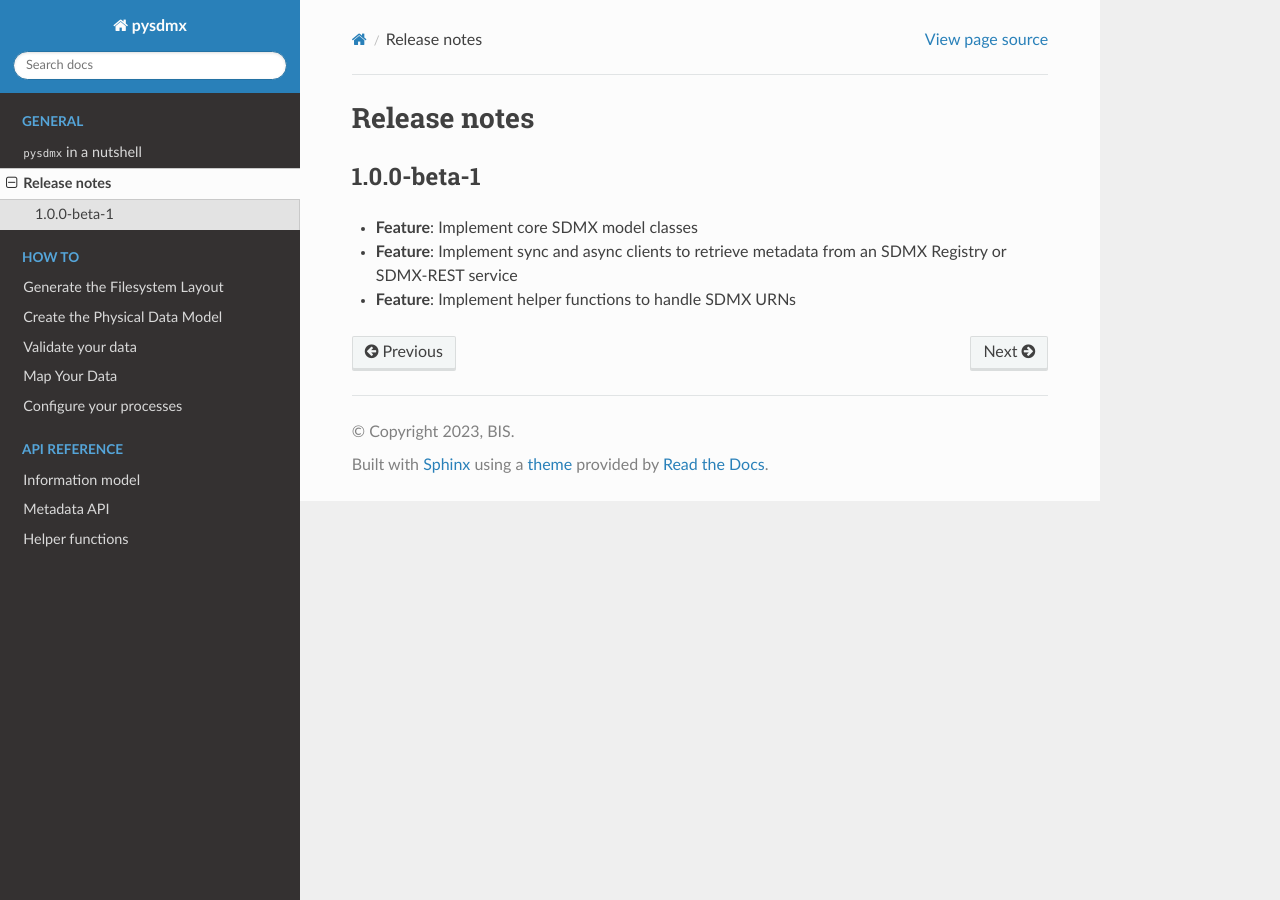
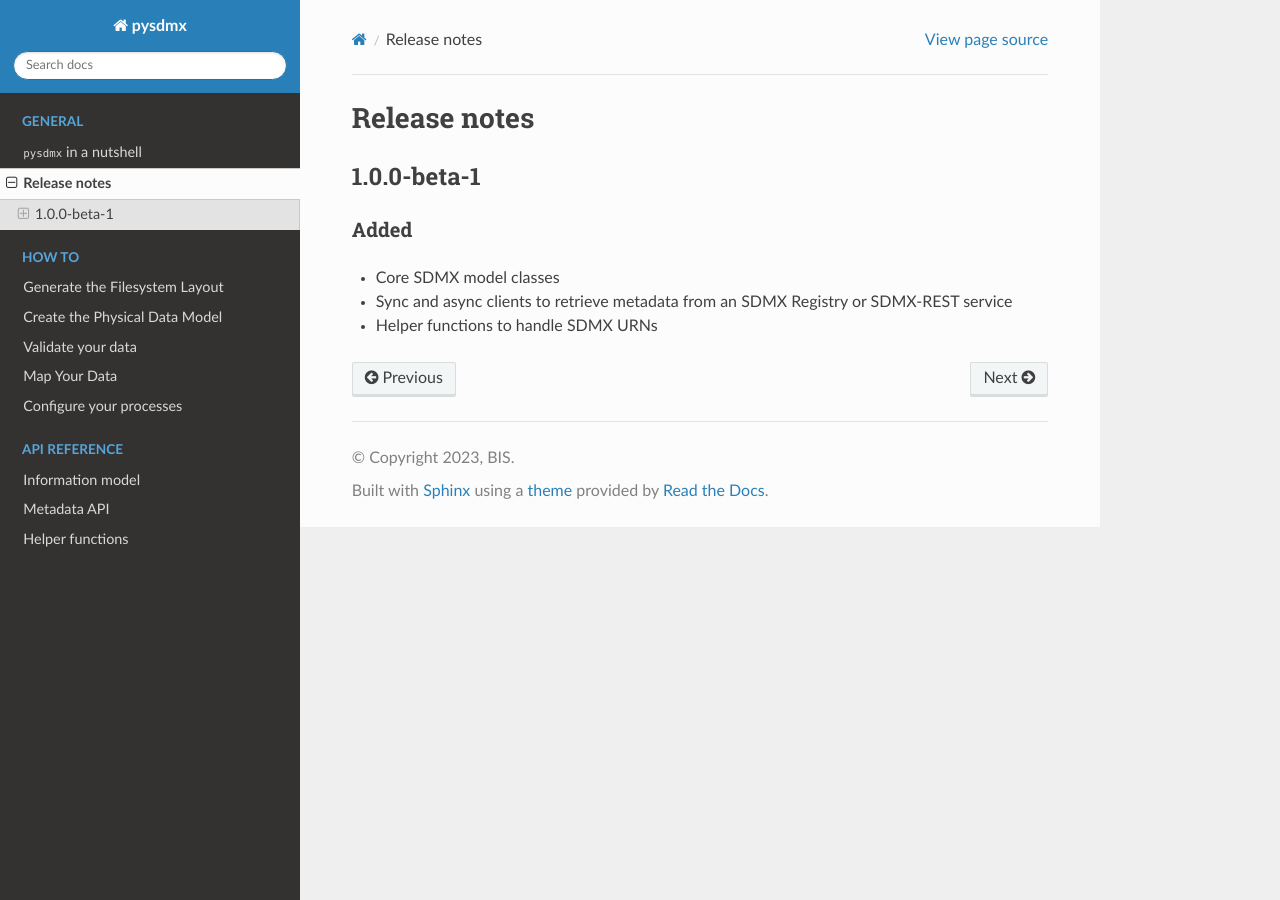
Before and after one commit to bis-med-it/pysdmx, a Sphinx documentation site: the page built from docs/release.rst, in a window 1280 px wide. Built offline with Sphinx 7.4.7 and the Read the Docs theme 2.0.0, drawn with Linux system fonts in a browser that asks for light colours.

Commit message:
Adopt Keep a Changelog conventions

```diff
--- a/docs/release.rst
+++ b/docs/release.rst
@@ -4,7 +4,10 @@ Release notes
 1.0.0-beta-1
 ------------
 
-- **Feature**: Implement core SDMX model classes
-- **Feature**: Implement sync and async clients to retrieve metadata
+Added
+^^^^^
+
+- Core SDMX model classes
+- Sync and async clients to retrieve metadata
   from an SDMX Registry or SDMX-REST service
-- **Feature**: Implement helper functions to handle SDMX URNs
+- Helper functions to handle SDMX URNs
```
